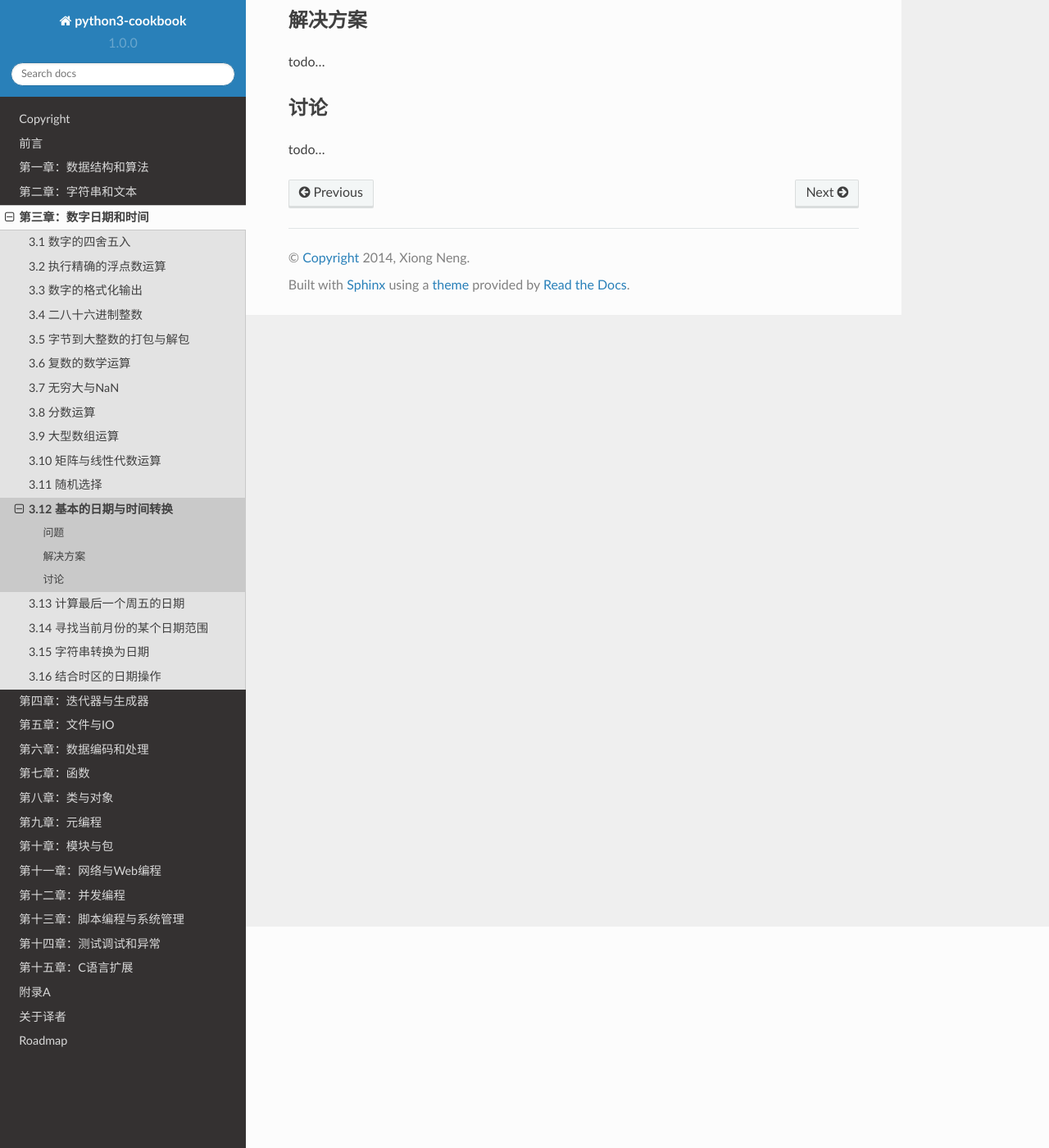
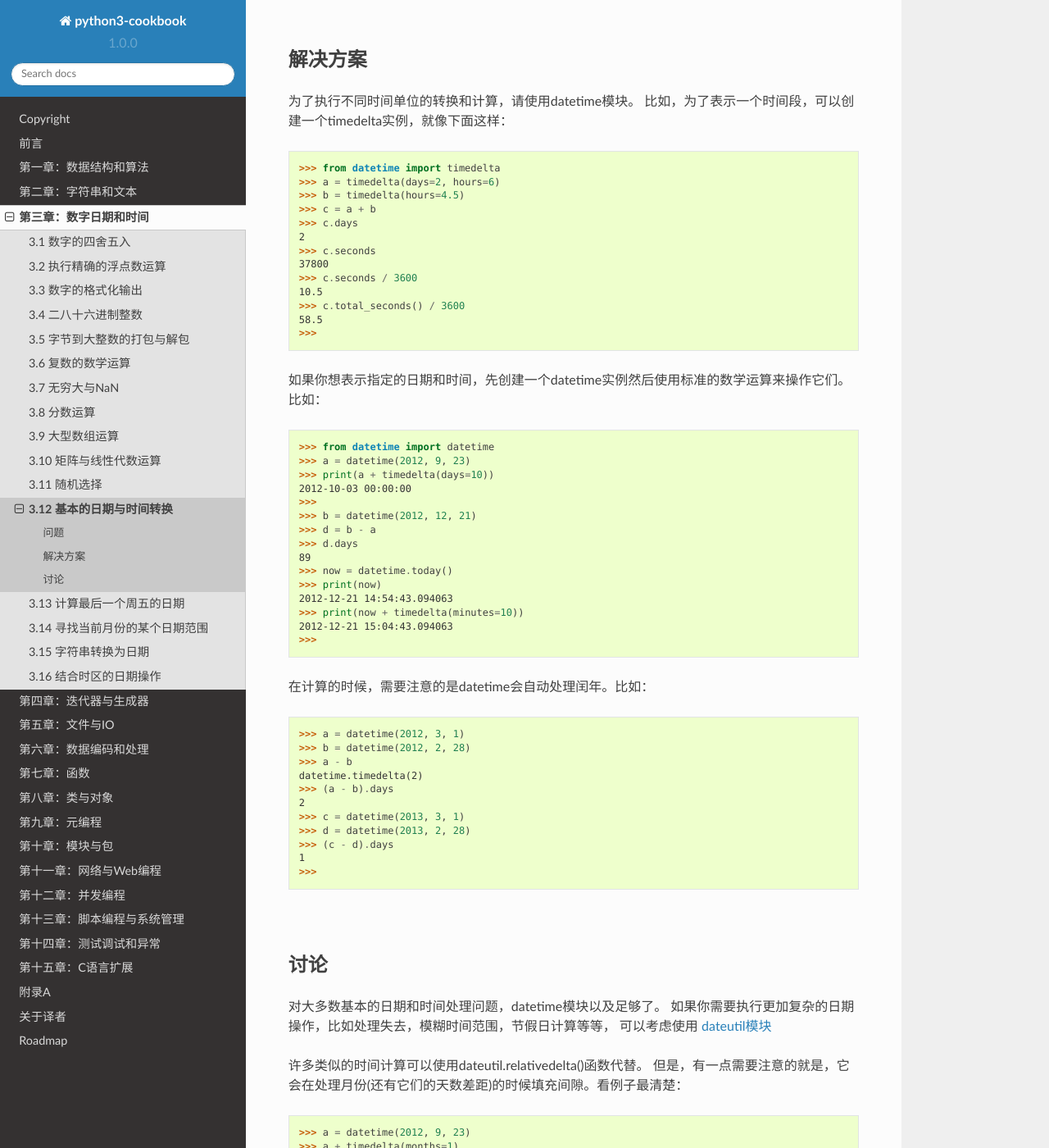
Before and after one commit to yidao620c/python3-cookbook, a Sphinx documentation site: the page built from source/c03/p12_convert_days_to_seconds_and_others.rst, in a window 1280 px wide and 1400 px high, scrolled down 270 px. Shown: the whole window at 82% size. Built offline with Sphinx 7.4.7 and the Read the Docs theme 2.0.0, drawn with Linux system fonts in a browser that asks for light colours; some of the changed text lies outside the part shown.

Commit message:
3.12小节完成

```diff
--- a/source/c03/p12_convert_days_to_seconds_and_others.rst
+++ b/source/c03/p12_convert_days_to_seconds_and_others.rst
@@ -5,14 +5,104 @@
 ----------
 问题
 ----------
-todo...
+你需要执行简单的时间转换，比如天到秒，小时到分钟等的转换。
+
+|
 
 ----------
 解决方案
 ----------
-todo...
+为了执行不同时间单位的转换和计算，请使用datetime模块。
+比如，为了表示一个时间段，可以创建一个timedelta实例，就像下面这样：
+
+.. code-block:: python
+
+    >>> from datetime import timedelta
+    >>> a = timedelta(days=2, hours=6)
+    >>> b = timedelta(hours=4.5)
+    >>> c = a + b
+    >>> c.days
+    2
+    >>> c.seconds
+    37800
+    >>> c.seconds / 3600
+    10.5
+    >>> c.total_seconds() / 3600
+    58.5
+    >>>
+
+如果你想表示指定的日期和时间，先创建一个datetime实例然后使用标准的数学运算来操作它们。比如：
+
+.. code-block:: python
+
+    >>> from datetime import datetime
+    >>> a = datetime(2012, 9, 23)
+    >>> print(a + timedelta(days=10))
+    2012-10-03 00:00:00
+    >>>
+    >>> b = datetime(2012, 12, 21)
+    >>> d = b - a
+    >>> d.days
+    89
+    >>> now = datetime.today()
+    >>> print(now)
+    2012-12-21 14:54:43.094063
+    >>> print(now + timedelta(minutes=10))
+    2012-12-21 15:04:43.094063
+    >>>
+
+在计算的时候，需要注意的是datetime会自动处理闰年。比如：
+
+.. code-block:: python
+
+    >>> a = datetime(2012, 3, 1)
+    >>> b = datetime(2012, 2, 28)
+    >>> a - b
+    datetime.timedelta(2)
+    >>> (a - b).days
+    2
+    >>> c = datetime(2013, 3, 1)
+    >>> d = datetime(2013, 2, 28)
+    >>> (c - d).days
+    1
+    >>>
+
+|
 
 ----------
 讨论
 ----------
-todo...
+对大多数基本的日期和时间处理问题，datetime模块以及足够了。
+如果你需要执行更加复杂的日期操作，比如处理失去，模糊时间范围，节假日计算等等，
+可以考虑使用 `dateutil模块 <http://pypi.python.org/pypi/python-dateutil>`_
+
+许多类似的时间计算可以使用dateutil.relativedelta()函数代替。
+但是，有一点需要注意的就是，它会在处理月份(还有它们的天数差距)的时候填充间隙。看例子最清楚：
+
+.. code-block:: python
+
+    >>> a = datetime(2012, 9, 23)
+    >>> a + timedelta(months=1)
+    Traceback (most recent call last):
+    File "<stdin>", line 1, in <module>
+    TypeError: 'months' is an invalid keyword argument for this function
+    >>>
+    >>> from dateutil.relativedelta import relativedelta
+    >>> a + relativedelta(months=+1)
+    datetime.datetime(2012, 10, 23, 0, 0)
+    >>> a + relativedelta(months=+4)
+    datetime.datetime(2013, 1, 23, 0, 0)
+    >>>
+    >>> # Time between two dates
+    >>> b = datetime(2012, 12, 21)
+    >>> d = b - a
+    >>> d
+    datetime.timedelta(89)
+    >>> d = relativedelta(b, a)
+    >>> d
+    relativedelta(months=+2, days=+28)
+    >>> d.months
+    2
+    >>> d.days
+    28
+    >>>
```
Also changed, not shown: 1 other file.
